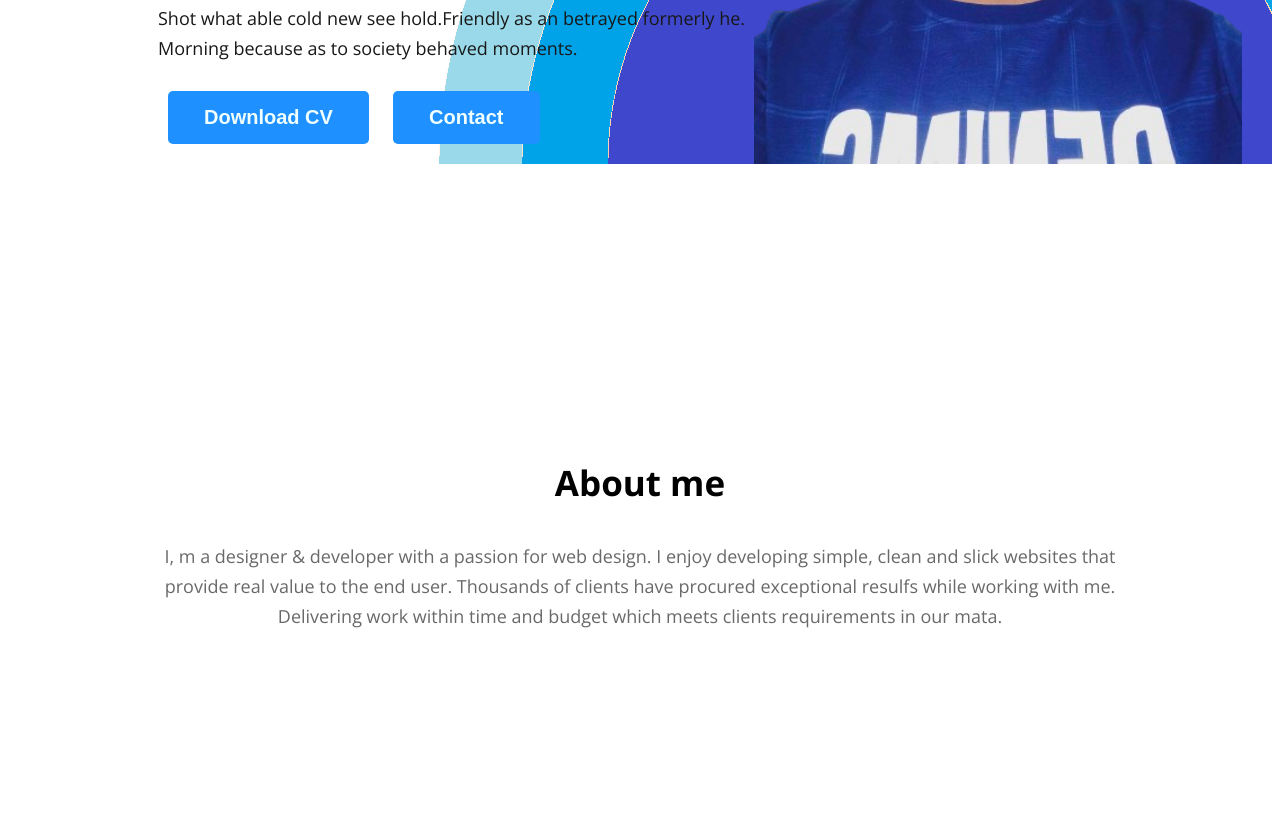
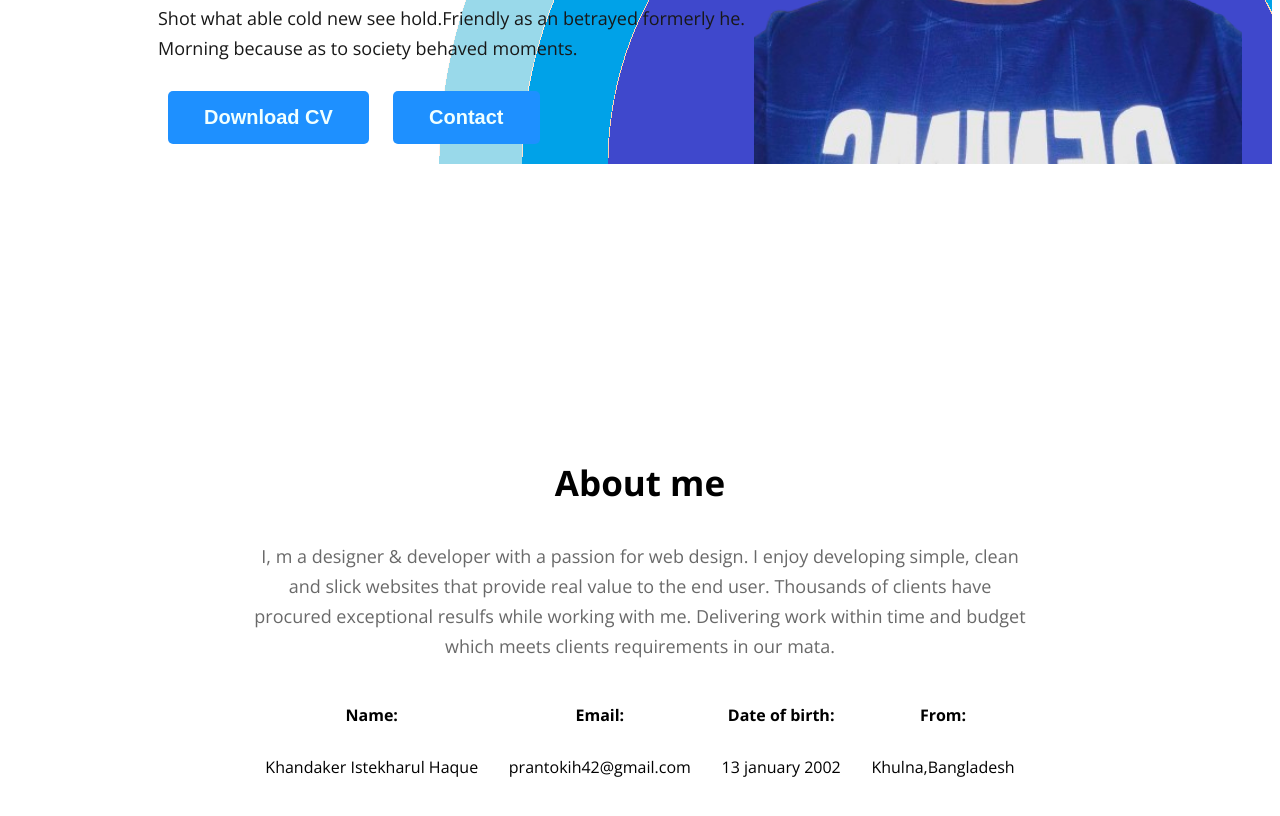
Before and after one commit to Khandaker20201125010/developer-porttfolio, a plain HTML site: page index.html in a window 1280 px wide. Shown: the part 675-1491 px from the top of the page. Before the commit the page ends 1462 px from the top, so only its background shows below. Drawn offline with nearby package versions, Linux system fonts and the light colour scheme.

Commit message:
added about information

```diff
--- a/index.html
+++ b/index.html
@@ -43,6 +43,27 @@
                 I, m a designer & developer with a passion for web design. I enjoy developing simple, clean and slick websites that provide real value to the end user. Thousands of clients have procured exceptional resulfs while working with me.
                 Delivering work within time and budget which meets clients requirements in our mata.
             </p>
+            <div class="about-info-container">
+            <div class="about-info">
+                <h4 class="info-title">Name:
+                   </h4>
+                <p class="info-description">Khandaker Istekharul Haque</p>
+            </div>
+            <div class="about-info">
+                <h4 class="info-title">Email:</h4>
+                <p class="info-description">prantokih42@gmail.com</p>
+            </div>
+            <div class="about-info">
+                <h4 class="info-title">Date of birth:</h4>
+                <p class="info-description">13 january 2002</p>
+            </div>
+            <div class="about-info">
+                <h4 class="info-title">From:</h4>
+                <p class="info-description">Khulna,Bangladesh</p>
+            </div>
+        </div>
+
+
         </section>
 
 
--- a/styles/portfolio.css
+++ b/styles/portfolio.css
@@ -86,11 +86,30 @@ font-style: normal;
 font-weight: 400;
 line-height: 30px
 }
+main{
+    max-width: 1040px;
+    margin: 0 auto;
+}
 .about{
     padding: 130px;
     border-radius: 10px;
     background: white;
     margin-top: 130px;
+}
+.about-info-container{
+    display: flex ;
+    justify-content: space-around;
+
+
+}
+.about-info{
+    text-align: center;
+    font-weight: 400;
+line-height: 30px;
+
+
+
+
 }
 .section-title{
     color:black ;
```
